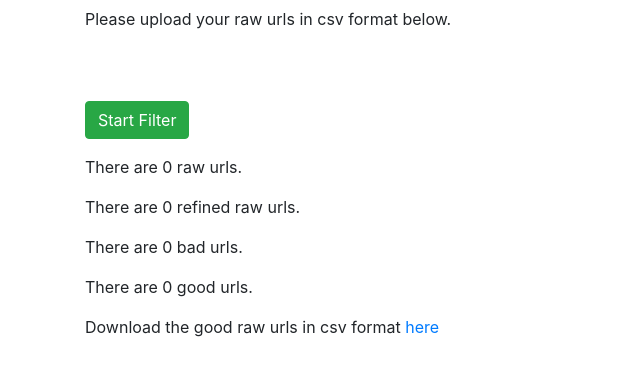
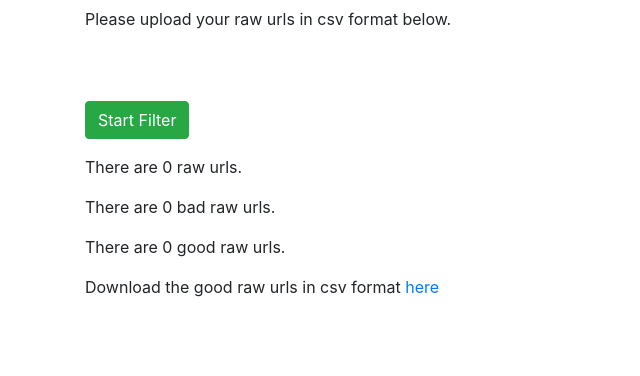
Before and after one commit to TechRenT/filter-app, a Django app: page / in a window 1280 px wide. Shown: the part 162-538 px from the top of the page, without its empty margins (0-640 px from the left). Run offline with Django 3.2, Linux system fonts and the light colour scheme; some libraries are stand-ins or nearby versions.

Commit message:
Improve the filter function and upload.html

```diff
--- a/filters/templates/filters/upload.html
+++ b/filters/templates/filters/upload.html
@@ -26,8 +26,7 @@
     </form>
     <p></p>
     <p>There are {{ raw_urls|length }} raw urls.</p>
-    <p>There are {{ refine_raw_urls|length }} refined raw urls.</p>
-    <p>There are {{ bad_urls|length }} bad urls.</p>
-    <p>There are {{ good_urls|length }} good urls.</p>
+    <p>There are {{ bad_urls|length }} bad raw urls.</p>
+    <p>There are {{ good_urls|length }} good raw urls.</p>
     <p>Download the good raw urls in csv format <a href="/media/cleanurls.csv">here</a></p>
 {% endblock %}
--- a/filters/views.py
+++ b/filters/views.py
@@ -21,20 +21,32 @@ def csv_reader(filename, list):
         for row in read_csv:
             list.append(row)
 
-def filter(refine_raw_urls, keywords, bad_urls, good_urls):
-    """Check each raw url if it contains bad keywords.
-    If it has, the raw url will be save to bad_urls list.
-    Otherwise it will be added to good_urls list"""
-    for url in refine_raw_urls:
-        while True:
+#def filter(refine_raw_urls, keywords, bad_urls, good_urls):
+#    """Check each raw url if it contains bad keywords.
+#    If it has, the raw url will be save to bad_urls list.
+#    Otherwise it will be added to good_urls list"""
+#    for url in refine_raw_urls:
+#        while True:
+#            for keyword in keywords:
+#                if keyword in url[0]:
+#                    bad_urls.append(url)
+#                    break
+#            if url not in bad_urls:
+#                good_urls.append(url)
+#            break
+
+def filter(raw_urls, keywords, bad_urls, good_urls):
+    """Check each raw url whether it's good or bad"""
+    for url in raw_urls:
+        if url[2] == "200 OK" and int(url[3]) >= 3:
             for keyword in keywords:
                 if keyword in url[0]:
                     bad_urls.append(url)
                     break
             if url not in bad_urls:
                 good_urls.append(url)
-            break
-
+        else:
+            bad_urls.append(url)
 
 def save_csv(filename, list):
     """Save raw urls into a CSV file"""
@@ -53,15 +65,15 @@ def upload_file(request):
             good_urls = []
             keywords = [str(keyword) for keyword in Filter.objects.all()]
             csv_reader('media/raw_urls.csv', raw_urls)
-            refine_raw_urls = [url for url in raw_urls if url[2] == "200 OK"
-                       and int(url[3]) >= 3]
-            filter(refine_raw_urls, keywords, bad_urls, good_urls)
+#            refine_raw_urls = [url for url in raw_urls if url[2] == "200 OK"
+#                       and int(url[3]) >= 3]
+#            filter(refine_raw_urls, keywords, bad_urls, good_urls)
+            filter(raw_urls, keywords, bad_urls, good_urls)
             save_csv('media/cleanurls.csv', good_urls)
             save_csv('media/badurls.csv', bad_urls)
             return render(request, 'filters/upload.html', {'form': form,
                                                            'raw_urls': raw_urls,
                                                            'good_urls': good_urls,
-                                                           'refine_raw_urls': refine_raw_urls,
                                                            'bad_urls': bad_urls,
                                                            'keywords': keywords})
     else:
```
Also changed, not shown: filters/templates/filters/contact.html (deleted, +0 -22 lines).
